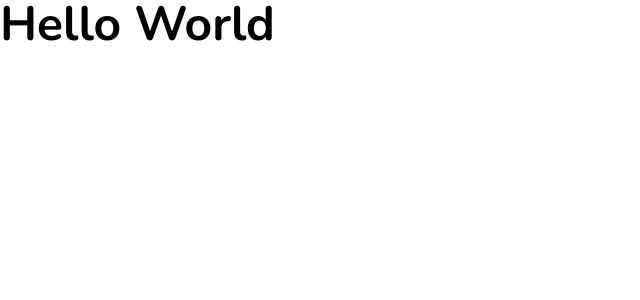
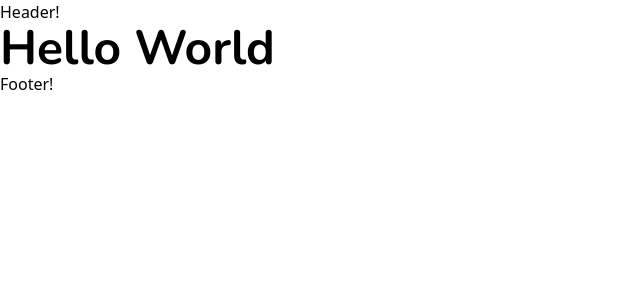
Before and after one commit to SakshamWebTeasor/Prismic_Use, a Next.js app: page / in a window 1280 px wide. Shown: the top 300 px of the page, without its empty margins (0-640 px from the left). Built offline with nearby package versions, Linux system fonts and the light colour scheme.

Commit message:
added fallback mertadata

```diff
--- a/src/app/layout.tsx
+++ b/src/app/layout.tsx
@@ -2,6 +2,7 @@
 import type { Metadata } from 'next'
 import { Inter, Nunito, Nunito_Sans } from 'next/font/google'
 import clsx from 'clsx' // for handeling multiple font.class in single className
+import { createClient } from '@/prismicio'
 
 // found from https://nextjs.org/docs/app/building-your-application/optimizing/fonts#google-fonts
 
@@ -21,9 +22,16 @@
   display: 'swap',
 })
 
-export const metadata: Metadata = {
-  title: 'Create Next App',
-  description: 'Generated by create next app',
+export async function generateMetadata(): Promise<Metadata> {
+  const client = createClient();
+  const page = await client.getSingle("settings");
+  return {
+    title: page.data.site_title || 'Prismic Use',
+    description: page.data.meta_description || 'Prismic Description Here',
+    openGraph: {
+      images: [page.data.og_image.url || ''],
+    },
+  }
 }
 
 export default function RootLayout({
@@ -33,7 +41,11 @@
 }) {
   return (
     <html lang="en" className={clsx(nunito.variable, nunitoSans.variable)}> {/** we may use => className={`${inter.variable} ${roboto_mono.variable}`} */}
-      <body>{children}</body> {/** incase single direclty use => inter.className */}
+      <body>
+        <header>Header!</header>
+        {children}
+        <footer>Footer!</footer>
+      </body> {/** incase single direclty use => inter.className */}
     </html>
   )
 }
--- a/src/prismicio.ts
+++ b/src/prismicio.ts
@@ -14,14 +14,14 @@
  */
 // TODO: Update the routes array to match your project's route structure.
 const routes: prismic.ClientConfig["routes"] = [
-  {
-    type: "homepage",
-    path: "/",
-  },
-  {
-    type: "page",
-    path: "/:uid",
-  },
+  // {
+  //   type: "homepage",
+  //   path: "/",
+  // },
+  // {
+  //   type: "page",
+  //   path: "/:uid",
+  // },
 ];
 
 /**
```
